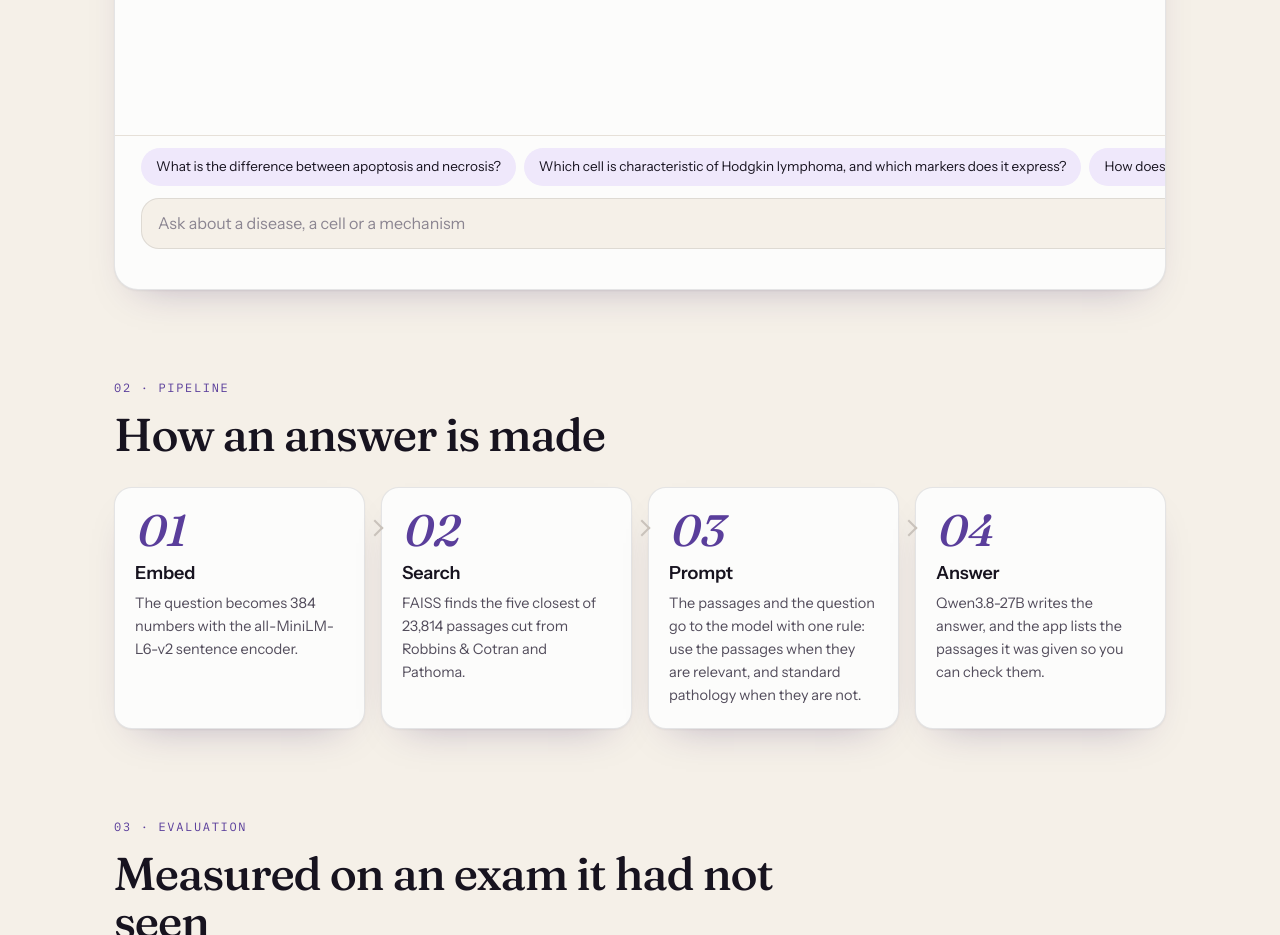
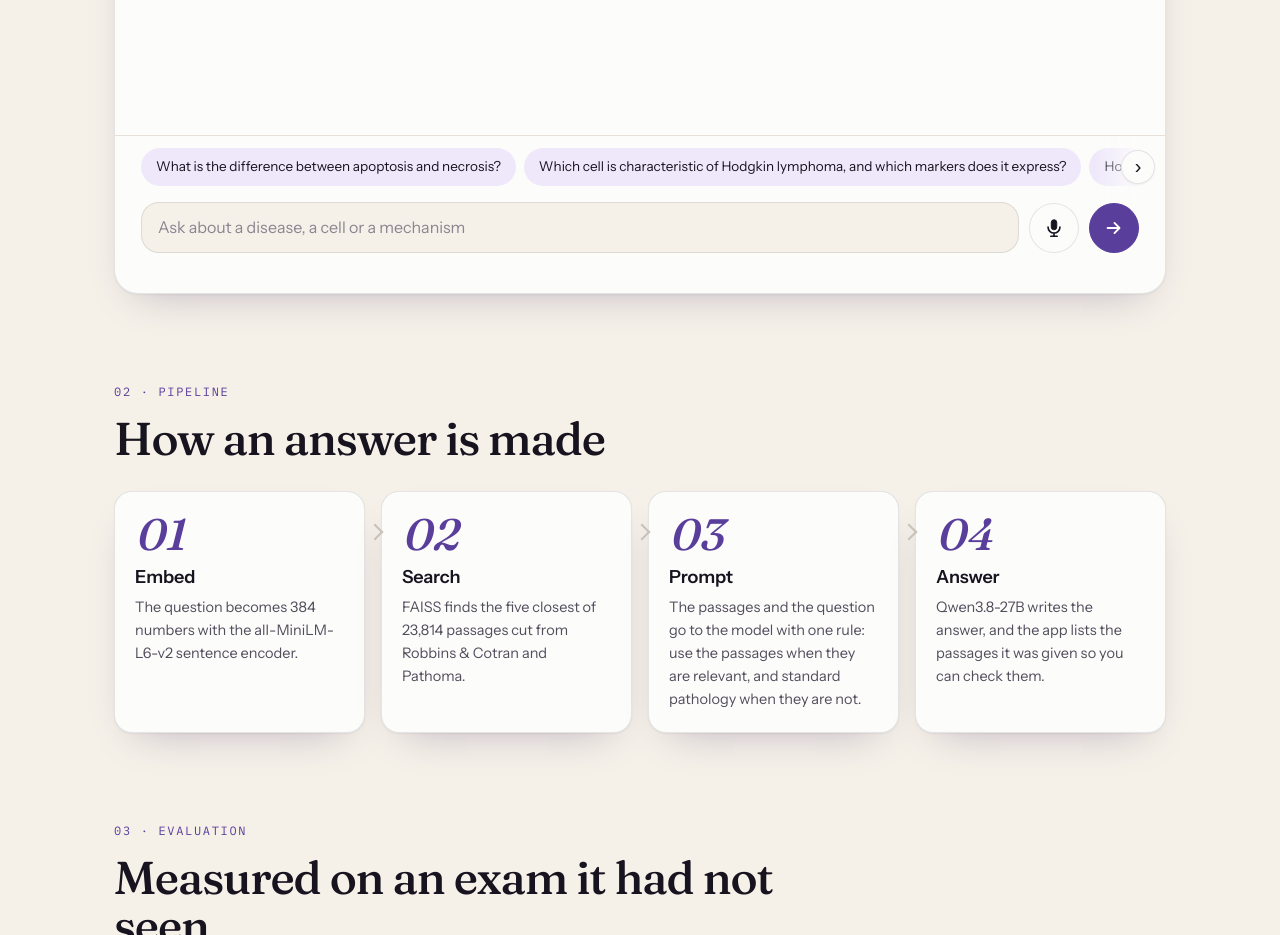
Before and after one commit to Mehdi-Abidi/Pathochat, a plain HTML site: page site/index.html in a window 1280 px wide. Shown: the part 1420-2355 px from the top of the page. Drawn offline with nearby package versions, Linux system fonts and the light colour scheme; no server answers.

Commit message:
Hide the suggestion strip's scrollbar, fade its edges and keep the chat box from widening.

```diff
--- a/site/styles.css
+++ b/site/styles.css
@@ -275,6 +275,7 @@ h3 { margin: 0 0 6px; font-size: 18px; font-weight: 600; letter-spacing: -0.01em
   box-shadow: var(--shadow);
   overflow: hidden;
   display: grid;
+  grid-template-columns: minmax(0, 1fr);
 }
 
 .chat-top {
@@ -316,6 +317,8 @@ h3 { margin: 0 0 6px; font-size: 18px; font-weight: 600; letter-spacing: -0.01em
   align-content: start;
   gap: 18px;
   scroll-behavior: smooth;
+  scrollbar-width: thin;
+  scrollbar-color: var(--axis) transparent;
 }
 
 .msg { min-width: 0; }
@@ -331,14 +334,60 @@ h3 { margin: 0 0 6px; font-size: 18px; font-weight: 600; letter-spacing: -0.01em
 .thinking em { font-style: normal; margin-left: 8px; }
 @keyframes bob { 0%, 100% { opacity: 0.25; transform: translateY(0); } 50% { opacity: 1; transform: translateY(-3px); } }
 
+.suggest-wrap { position: relative; min-width: 0; border-top: 1px solid var(--grid); }
+
+.suggest-wrap::before,
+.suggest-wrap::after {
+  content: "";
+  position: absolute;
+  top: 0;
+  bottom: 0;
+  width: 72px;
+  pointer-events: none;
+  opacity: 0;
+  transition: opacity 0.2s ease;
+  z-index: 1;
+}
+
+.suggest-wrap::before { left: 0; background: linear-gradient(90deg, var(--surface) 30%, transparent); }
+.suggest-wrap::after { right: 0; background: linear-gradient(270deg, var(--surface) 30%, transparent); }
+.suggest-wrap[data-left="1"]::before, .suggest-wrap[data-right="1"]::after { opacity: 1; }
+
 .suggest {
   display: flex;
   gap: 8px;
   overflow-x: auto;
   padding: 12px clamp(16px, 2.4vw, 26px);
-  border-top: 1px solid var(--grid);
-  scrollbar-width: thin;
+  scrollbar-width: none;
+  -ms-overflow-style: none;
 }
+
+.suggest::-webkit-scrollbar { display: none; }
+
+.nudge {
+  position: absolute;
+  top: 50%;
+  z-index: 2;
+  width: 34px;
+  height: 34px;
+  margin-top: -17px;
+  padding: 0 0 2px;
+  border-radius: 50%;
+  border: 1px solid var(--ring);
+  background: var(--surface);
+  color: var(--ink);
+  font-size: 20px;
+  line-height: 1;
+  cursor: pointer;
+  display: grid;
+  place-items: center;
+  box-shadow: var(--shadow);
+}
+
+.nudge:hover { border-color: var(--accent); }
+.nudge.left { left: 10px; }
+.nudge.right { right: 10px; }
+.nudge[hidden] { display: none; }
 
 .chipbutton {
   flex: none;
@@ -360,7 +409,7 @@ h3 { margin: 0 0 6px; font-size: 18px; font-weight: 600; letter-spacing: -0.01em
   grid-template-columns: 1fr auto auto;
   gap: 10px;
   align-items: end;
-  padding: 0 clamp(16px, 2.4vw, 26px) 6px;
+  padding: 4px clamp(16px, 2.4vw, 26px) 6px;
 }
 
 .composer textarea {
@@ -535,7 +584,7 @@ pre {
 
 .table-view { margin-top: 10px; font-size: 13px; color: var(--ink-2); }
 .table-view summary { cursor: pointer; width: fit-content; }
-.table-scroll { overflow: auto; margin-top: 10px; border: 1px solid var(--ring); border-radius: 12px; }
+.table-scroll { scrollbar-width: thin; scrollbar-color: var(--axis) transparent; overflow: auto; margin-top: 10px; border: 1px solid var(--ring); border-radius: 12px; }
 
 table { border-collapse: collapse; width: 100%; font-variant-numeric: tabular-nums; }
 th, td { text-align: left; padding: 8px 12px; border-bottom: 1px solid var(--grid); vertical-align: top; }
```
